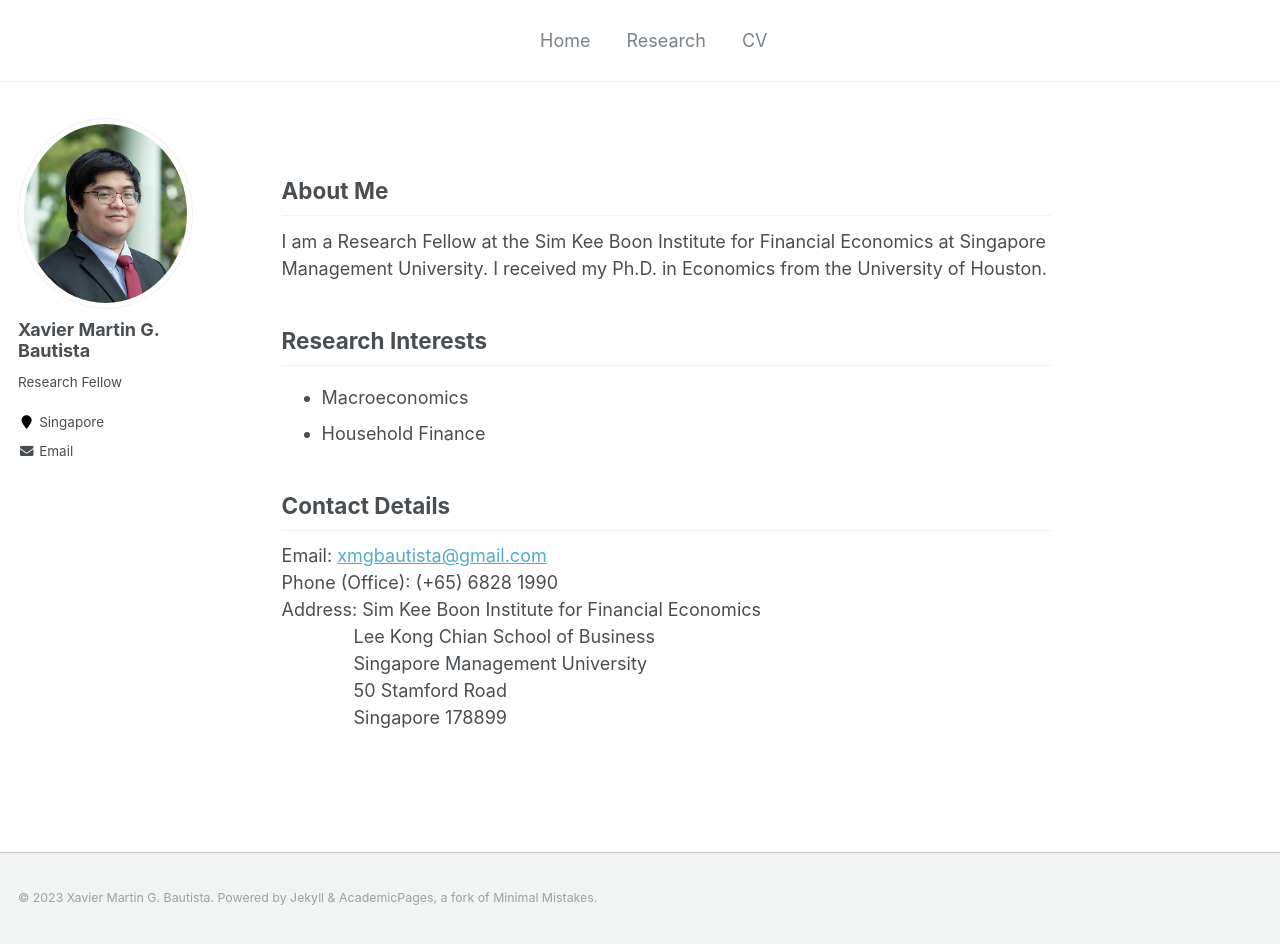
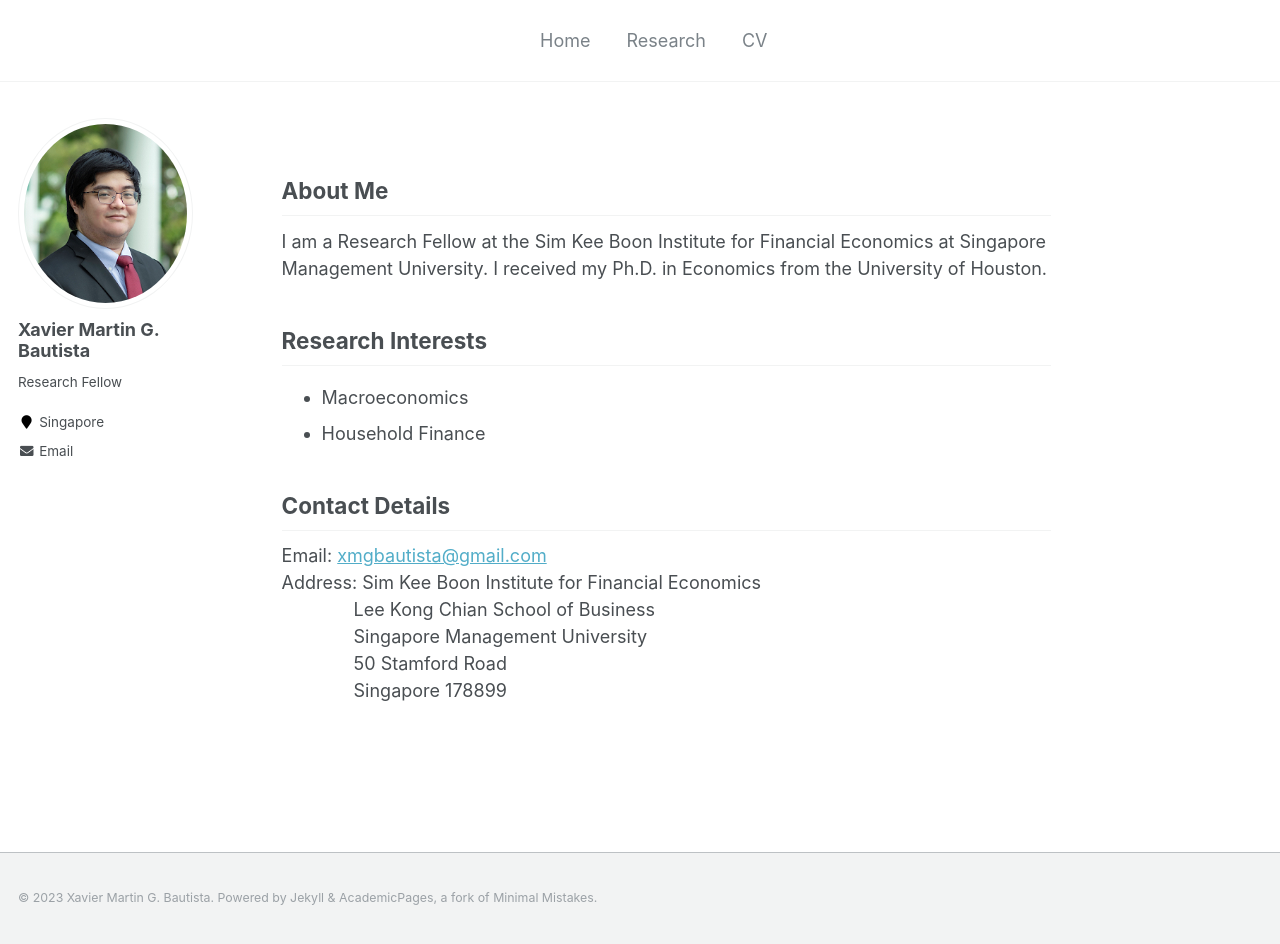
Before and after one commit to xmgbautista/xmgbautista.github.io, a Jekyll site: the page built from _pages/about.md, in a window 1280 px wide and 944 px high. Built offline with Jekyll 4.4.1, drawn with Linux system fonts in a browser that asks for light colours.

Commit message:
Update about.md

```diff
--- a/_pages/about.md
+++ b/_pages/about.md
@@ -26,7 +26,6 @@ Economics from the University of Houston.
 
 ## Contact Details
 Email: [xmgbautista@gmail.com](mailto:xmgbautista@gmail.com) <br>
-Phone (Office): (+65) 6828 1990 <br>
 Address: Sim Kee Boon Institute for Financial Economics <br>
 &emsp;&emsp;&emsp;&emsp;Lee Kong Chian School of Business <br>
 &emsp;&emsp;&emsp;&emsp;Singapore Management University <br>
```
